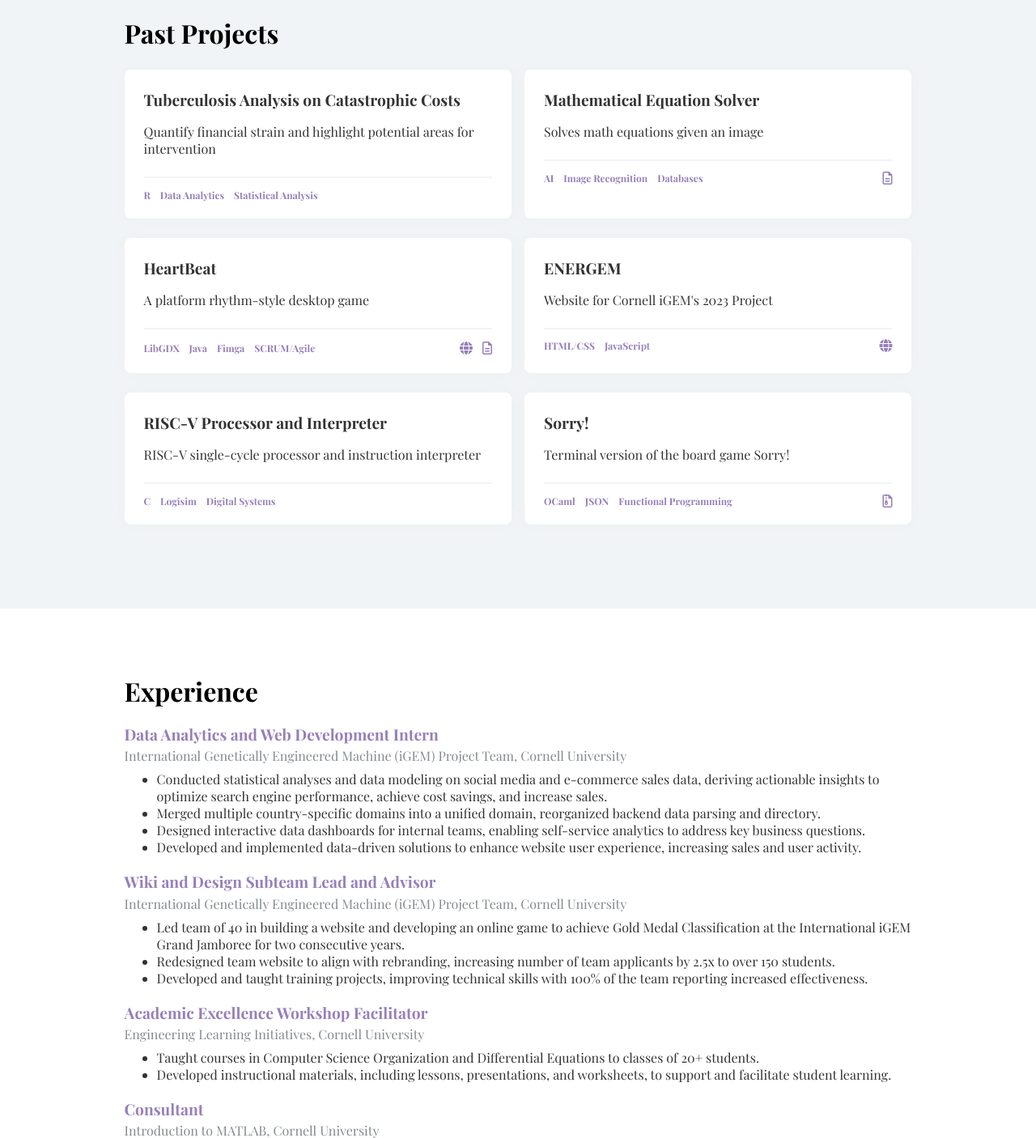
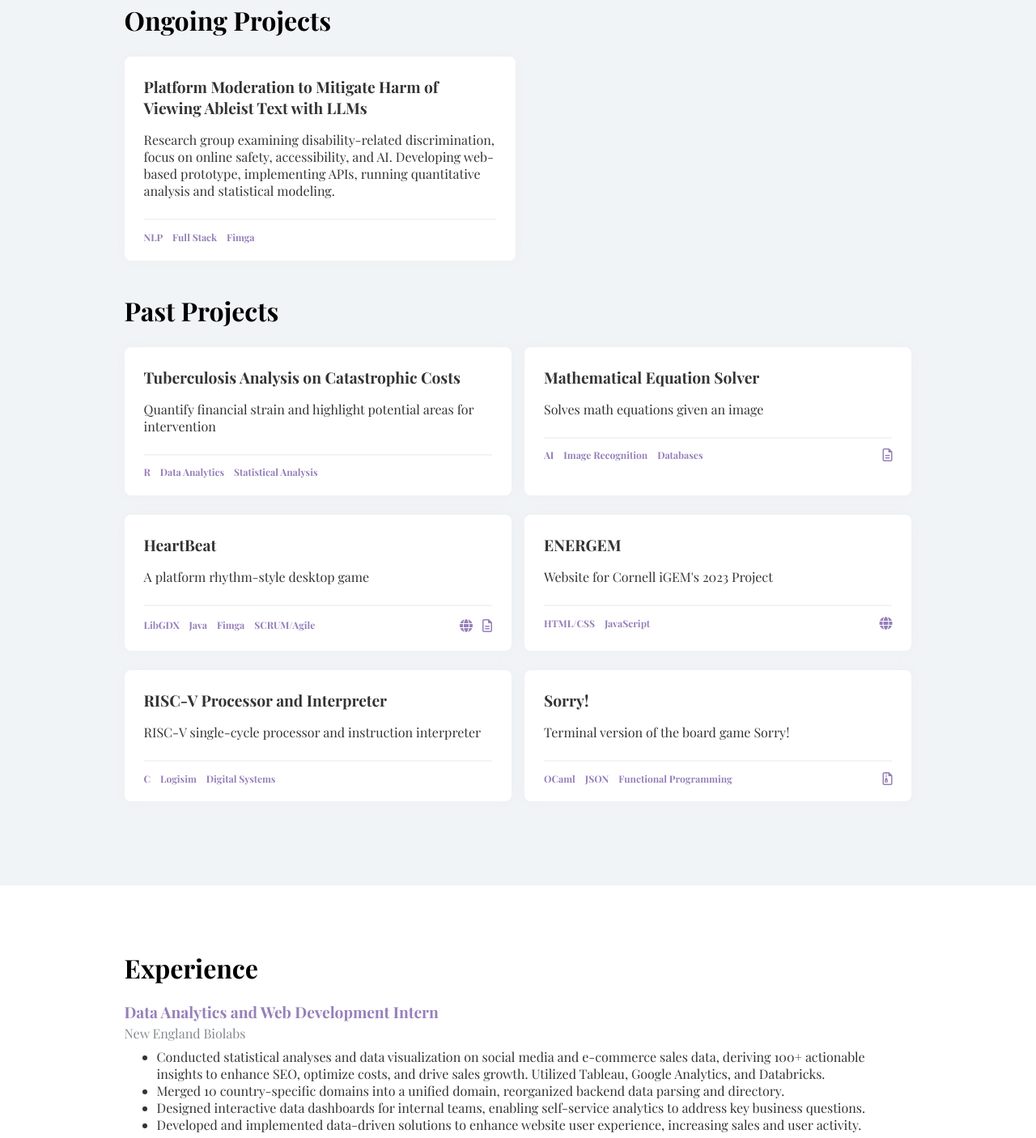
Before and after one commit to vernettah/vernettah.github.io, a plain HTML site: page index.html in a window 1280 px wide. Shown: the part 877-2283 px from the top of the page at 81% size. Drawn offline with nearby package versions, Linux system fonts and the light colour scheme; a web font is replaced by a local one.

Commit message:
2/19 update

```diff
--- a/index.html
+++ b/index.html
@@ -112,30 +112,29 @@
 
     <div class="backgroundColor">
       <section class="Projects">
-        <!--
         <h4 style="padding-bottom: 0.5rem">Ongoing Projects</h4>
 
         <div class="cardRow">
           <div class="card">
-            <h5>HeartBeat</h5>
-            <p>A platform rhythm-style desktop game</p>
+            <h5>
+              Platform Moderation to Mitigate Harm of Viewing Ableist Text with
+              LLMs
+            </h5>
+            <p>
+              Research group examining disability-related discrimination, focus
+              on online safety, accessibility, and AI. Developing web-based
+              prototype, implementing APIs, running quantitative analysis and
+              statistical modeling.
+            </p>
             <hr />
             <div class="inRow">
-              <h6>LibGDX&emsp;Java&emsp;Fimga&emsp;SCRUM/Agile</h6>
-              <div>
-                <a
-                  href="https://www.cs.cornell.edu/courses/cs3152/2024sp/"
-                  target="_blank"
-                >
-                  <i class="fa-solid fa-globe icon"></i></a
-                >&ensp;
-                <a href="static/HeartBeat Concept Document.pdf" target="_blank">
-                  <i class="fa-regular fa-file-lines icon"></i>
-                </a>
-              </div>
+              <h6>NLP&emsp;Full Stack&emsp;Fimga</h6>
+              <div></div>
             </div>
           </div>
+        </div>
 
+        <!--
           <div class="card">
             <h5>Mathematical Equation Solver</h5>
             <p>Solves math equations given an image</p>
@@ -239,19 +238,17 @@
     <section class="experience">
       <h4>Experience</h4>
       <h3>Data Analytics and Web Development Intern</h3>
-      <h7>
-        International Genetically Engineered Machine (iGEM) Project Team,
-        Cornell University
-      </h7>
+      <h7> New England Biolabs </h7>
       <ul>
         <li>
-          Conducted statistical analyses and data modeling on social media and
-          e-commerce sales data, deriving actionable insights to optimize search
-          engine performance, achieve cost savings, and increase sales.
+          Conducted statistical analyses and data visualization on social media
+          and e-commerce sales data, deriving 100+ actionable insights to
+          enhance SEO, optimize costs, and drive sales growth. Utilized Tableau,
+          Google Analytics, and Databricks.
         </li>
         <li>
-          Merged multiple country-specific domains into a unified domain,
-          reorganized backend data parsing and directory.
+          Merged 10 country-specific domains into a unified domain, reorganized
+          backend data parsing and directory.
         </li>
         <li>
           Designed interactive data dashboards for internal teams, enabling
```
Also changed, not shown: 2 other files.
